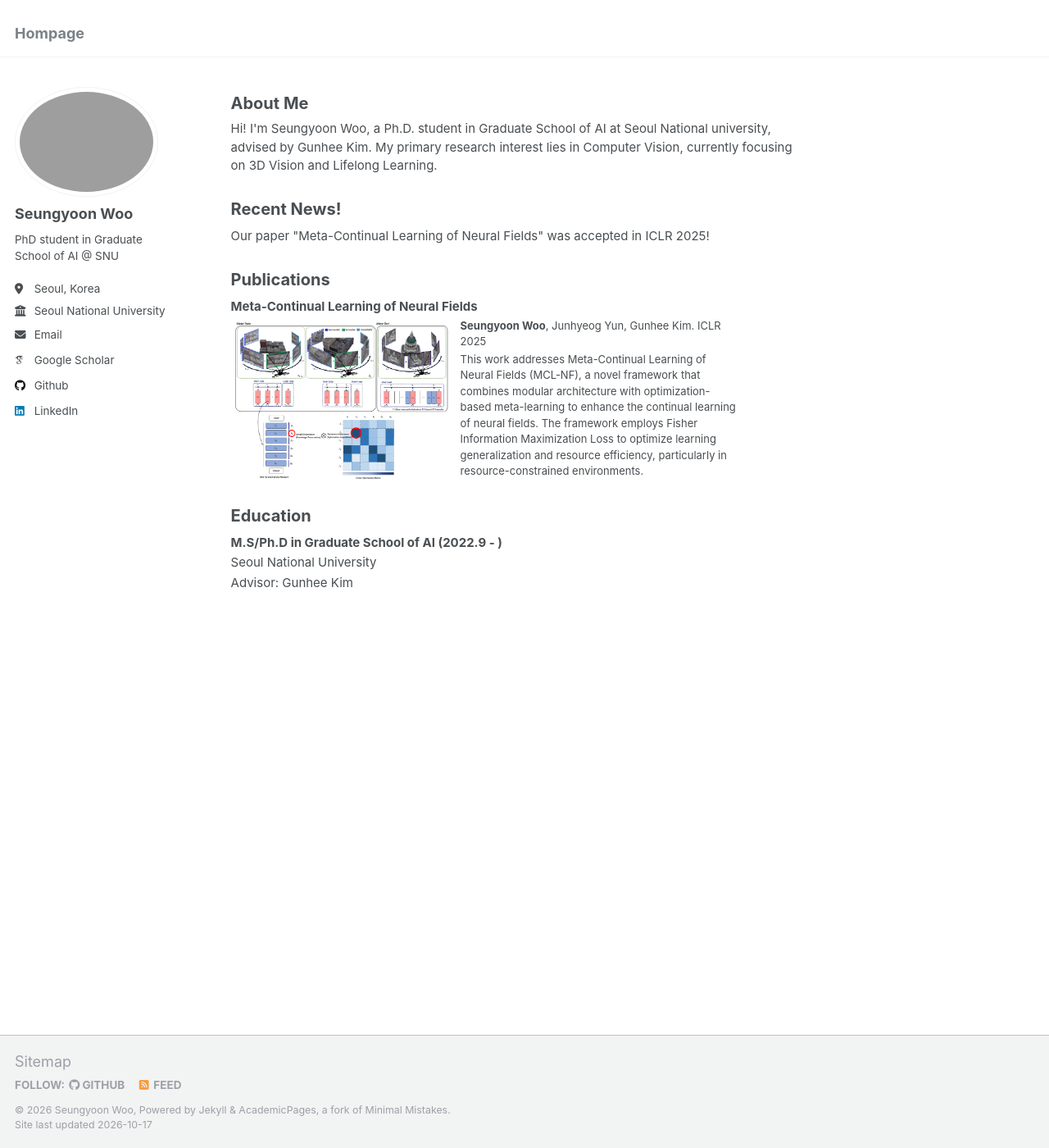
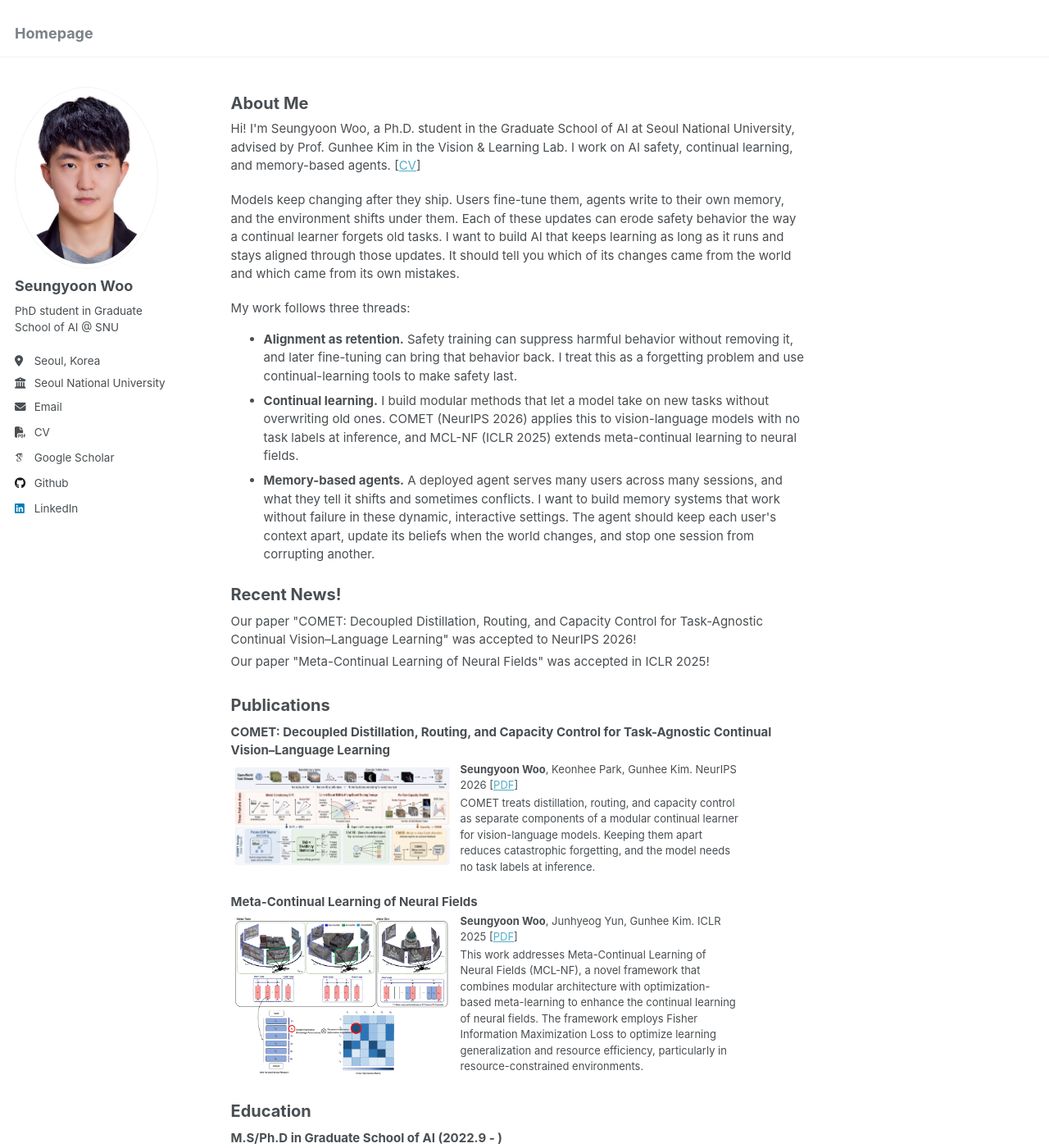
Before and after one commit to seungyoon-woo/seungyoon-woo.github.io, a Jekyll site: the page built from _pages/about.md, in a window 1280 px wide and 1400 px high. Shown: the whole window at 82% size. Built offline with Jekyll 4.4.1, drawn with Linux system fonts in a browser that asks for light colours; some web fonts are replaced.

Commit message:
Update about page, add COMET and paper/CV PDFs
- Rewrite intro around AI safety, continual learning, and memory-based agents
- Add COMET (NeurIPS 2026) with overview figure and news item
- Link COMET and MCL-NF PDFs
- Add CV PDF, link it from the sidebar and intro, point /cv/ at it
- Fix sidebar avatar path (profile.png -> profile.jpg) and site title typo

Co-Authored-By: Claude Opus 5.5 <noreply@anthropic.com>
Claude-Session: https://claude.ai/code/session_01KLpEtw1okTAV2xLuLFvvu3

```diff
--- a/_config.yml
+++ b/_config.yml
@@ -8,7 +8,7 @@
 
 # Basic Site Settings
 locale                   : "en-US"
-title                    : "Hompage"
+title                    : "Homepage"
 title_separator          : "-"
 name                     : &name "Seungyoon Woo"
 description              : &description "PhD student in Graduate School of AI @ SNU"
@@ -21,7 +21,7 @@ repository               : "seungyoon-woo/seungyoon-woo.github.io"
 #               Additional customization can be done by editing /_includes/author-profile.html
 author:
   # Biographic information
-  avatar           : "https://seungyoon-woo.github.io/images/profile.png"
+  avatar           : "profile.jpg"
   name             : "Seungyoon Woo"
   pronouns         : # "he/him"
   bio              : "PhD student in Graduate School of AI @ SNU"
@@ -29,6 +29,7 @@ author:
   employer         : "Seoul National University"
   uri              : # URL
   email            : "seungyoon.woo@vision.snu.ac.kr"
+  cv               : "/files/Seungyoon_Woo_CV.pdf"
 
   # Academic websites
   arxiv            : # URL - Update with the correct link to your profile
--- a/_includes/author-profile.html
+++ b/_includes/author-profile.html
@@ -35,6 +35,9 @@
       {% endif %}
       {% if author.email %}
         <li><a href="mailto:{{ author.email }}"><i class="fas fa-fw fa-envelope icon-pad-right" aria-hidden="true"></i>{{ site.data.ui-text[site.locale].email_label | default: "Email" }}</a></li>
+      {% endif %}
+      {% if author.cv %}
+        <li><a href="{{ author.cv | prepend: base_path }}"><i class="fas fa-fw fa-file-pdf icon-pad-right" aria-hidden="true"></i>CV</a></li>
       {% endif %}
 
       <!-- Font Awesome and Academicons icons / Academic websites -->
--- a/_pages/about.md
+++ b/_pages/about.md
@@ -7,22 +7,42 @@ redirect_from:
   - /about.html
 ---
 
-<p style="font-size:15px;">Hi! I'm Seungyoon Woo, a Ph.D. student in Graduate School of AI at Seoul National university, advised by Gunhee Kim. My primary research interest lies in Computer Vision, currently focusing on 3D Vision and Lifelong Learning.
-</p>
+<p style="font-size:15px;">Hi! I'm Seungyoon Woo, a Ph.D. student in the Graduate School of AI at Seoul National University, advised by Prof. Gunhee Kim in the Vision &amp; Learning Lab. I work on AI safety, continual learning, and memory-based agents. [<a href="{{ base_path }}/files/Seungyoon_Woo_CV.pdf">CV</a>]</p>
+
+<p style="font-size:15px;">Models keep changing after they ship. Users fine-tune them, agents write to their own memory, and the environment shifts under them. Each of these updates can erode safety behavior the way a continual learner forgets old tasks. I want to build AI that keeps learning as long as it runs and stays aligned through those updates. It should tell you which of its changes came from the world and which came from its own mistakes.</p>
+
+<p style="font-size:15px; margin-bottom:4px;">My work follows three threads:</p>
+<ul style="font-size:15px;">
+  <li><b>Alignment as retention.</b> Safety training can suppress harmful behavior without removing it, and later fine-tuning can bring that behavior back. I treat this as a forgetting problem and use continual-learning tools to make safety last.</li>
+  <li><b>Continual learning.</b> I build modular methods that let a model take on new tasks without overwriting old ones. COMET (NeurIPS 2026) applies this to vision-language models with no task labels at inference, and MCL-NF (ICLR 2025) extends meta-continual learning to neural fields.</li>
+  <li><b>Memory-based agents.</b> A deployed agent serves many users across many sessions, and what they tell it shifts and sometimes conflicts. I want to build memory systems that work without failure in these dynamic, interactive settings. The agent should keep each user's context apart, update its beliefs when the world changes, and stop one session from corrupting another.</li>
+</ul>
 
 Recent News!
 ======
+<p style="font-size:15px; margin-bottom:4px;">Our paper "COMET: Decoupled Distillation, Routing, and Capacity Control for Task-Agnostic Continual Vision–Language Learning" was accepted to NeurIPS 2026!</p>
 <p style="font-size:15px;">Our paper "Meta-Continual Learning of Neural Fields" was accepted in ICLR 2025!</p>
 
 Publications
 ======
+<p style="font-size:15px; margin-bottom:2px; margin-top:0px"><b>COMET: Decoupled Distillation, Routing, and Capacity Control for Task-Agnostic Continual Vision–Language Learning</b></p>
+<div class="pub_item" style="display:inline-flex; flex-wrap:wrap; padding-bottom:20px;">
+  <div class="pub_img" style="width:270px; object-fit:cover;">
+    <a href="{{ base_path }}/images/comet.png"><img src="{{ base_path }}/images/comet.png" alt="COMET Overview"></a>
+  </div>
+  <div class="pub_detail" style="margin-left:10px; max-width:340px">
+    <p style="font-size:13px; margin-bottom:2px"><b>Seungyoon Woo</b>, Keonhee Park, Gunhee Kim. NeurIPS 2026 [<a href="{{ base_path }}/files/comet_neurips2026.pdf">PDF</a>]</p>
+    <p style="font-size:13px; margin-bottom:2px">COMET treats distillation, routing, and capacity control as separate components of a modular continual learner for vision-language models. Keeping them apart reduces catastrophic forgetting, and the model needs no task labels at inference.</p>
+  </div>
+</div>
+
 <p style="font-size:15px; margin-bottom:2px; margin-top:0px"><b>Meta-Continual Learning of Neural Fields</b></p>
 <div class="pub_item" style="display:inline-flex; flex-wrap:wrap; padding-bottom:20px;">
   <div class="pub_img" style="width:270px; object-fit:cover;">
     <img src="{{ base_path }}/images/FIM.png" alt="MCLNF Overview">
   </div>
   <div class="pub_detail" style="margin-left:10px; max-width:340px">
-    <p style="font-size:13px; margin-bottom:2px"><b>Seungyoon Woo</b>, Junhyeog Yun, Gunhee Kim. ICLR 2025</p>
+    <p style="font-size:13px; margin-bottom:2px"><b>Seungyoon Woo</b>, Junhyeog Yun, Gunhee Kim. ICLR 2025 [<a href="{{ base_path }}/files/mclnf_iclr2025.pdf">PDF</a>]</p>
     <p style="font-size:13px; margin-bottom:2px">This work addresses Meta-Continual Learning of Neural Fields (MCL-NF), a novel framework that combines modular architecture with optimization-based meta-learning to enhance the continual learning of neural fields. The framework employs Fisher Information Maximization Loss to optimize learning generalization and resource efficiency, particularly in resource-constrained environments.</p>
   </div>
 </div>
```
Also changed, not shown: _pages/cv.md (+13 -60 lines), images/comet.png (added), 3 other files.
